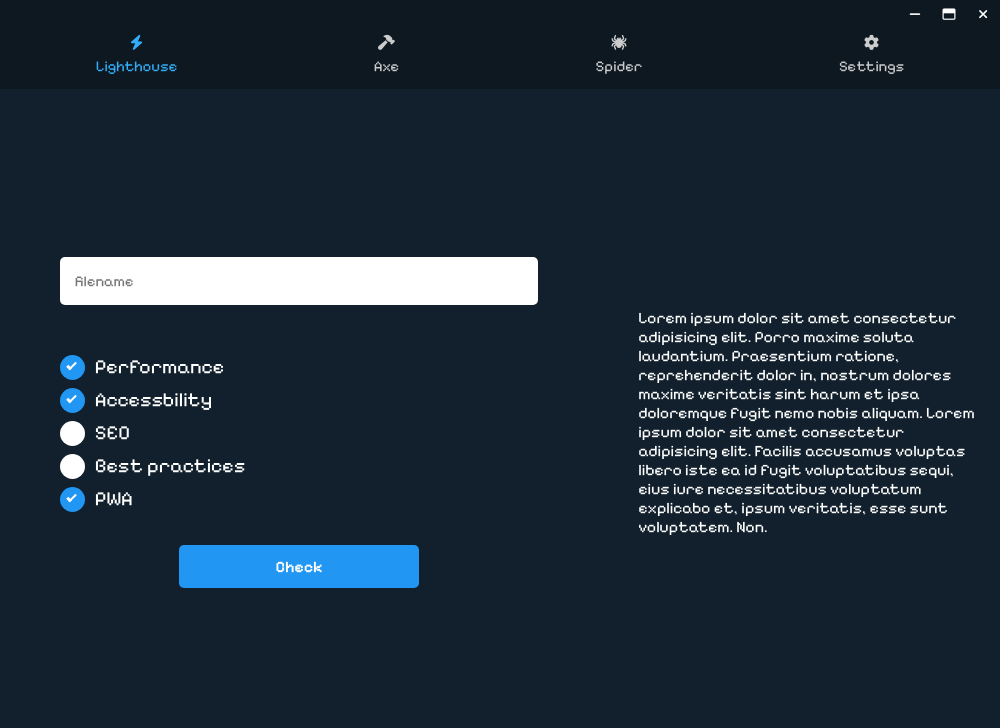
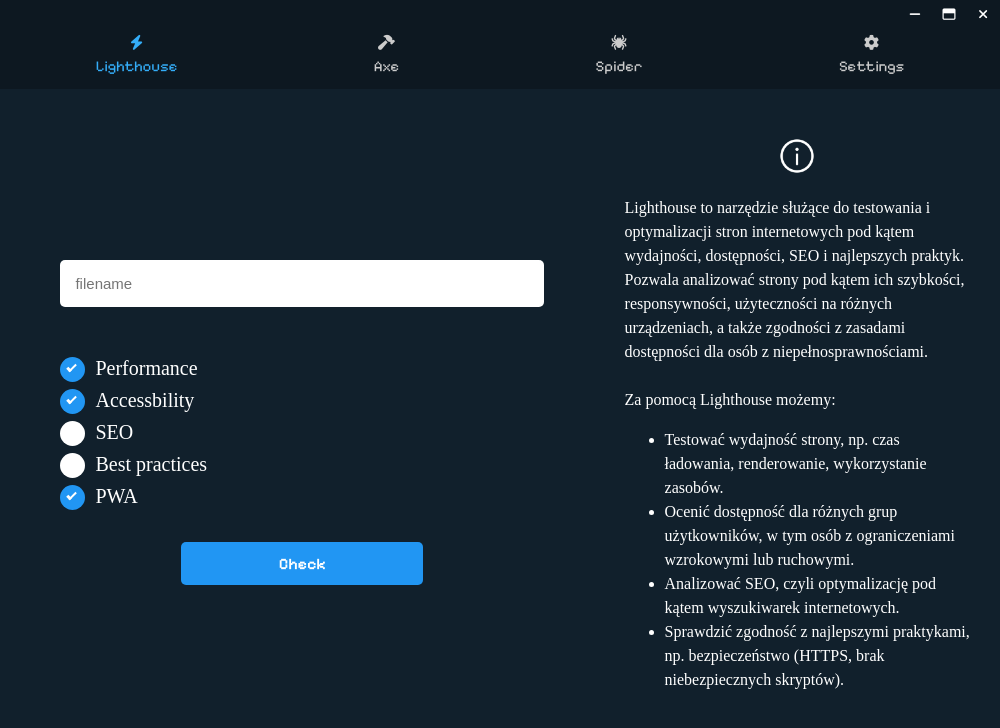
Before and after one commit to Lariw/seo-checker, an Electron app: page app/index.html in a window 1000 px wide. Drawn offline with Linux system fonts and the light colour scheme; no server answers.

Commit message:
New description
Added description, info-icon, some updated dependencies

```diff
--- a/app/index.html
+++ b/app/index.html
@@ -22,6 +22,10 @@
   <script defer src="./tests/lighthouse.js"></script>
   <script defer src="./tests/main.js"></script>
   <script defer src="./tests/axe.js"></script>
+  <link rel="preconnect" href="https://fonts.googleapis.com">
+  <link rel="preconnect" href="https://fonts.gstatic.com" crossorigin>
+  <link href="https://fonts.googleapis.com/css2?family=Lato:ital,wght@0,100;0,300;0,400;0,700;0,900;1,100;1,300;1,400;1,700;1,900&display=swap" rel="stylesheet">
+
 </head>
 
 <body>
@@ -83,16 +87,19 @@
     <section class="lighthouse section">
       <div class="formContainer">
         <div class="inputsContainer">
-          <input class="fileName__input input-lighthouse" placeholder="filename" id="lighthouse__testName" type="text" />
+          <input class="fileName__input input-lighthouse" placeholder="filename" id="lighthouse__testName"
+            type="text" />
 
-          <label class="checkboxContainer">Performance<input class="lighthouse__input" name="performance" checked type="checkbox" /><span
+          <label class="checkboxContainer">Performance<input class="lighthouse__input" name="performance" checked
+              type="checkbox" /><span class="checkmark"></span></label>
+          <label class="checkboxContainer">Accessbility<input class="lighthouse__input" name="accessibility" checked
+              type="checkbox" /><span class="checkmark"></span></label>
+          <label class="checkboxContainer">SEO<input class="lighthouse__input" name="seo" type="checkbox" /><span
               class="checkmark"></span></label>
-          <label class="checkboxContainer">Accessbility<input class="lighthouse__input" name="accessibility" checked type="checkbox" /><span
-              class="checkmark"></span></label>
-          <label class="checkboxContainer">SEO<input class="lighthouse__input" name="seo" type="checkbox" /><span class="checkmark"></span></label>
-          <label class="checkboxContainer">Best practices<input class="lighthouse__input" name="best-practices"  type="checkbox" /><span
-              class="checkmark"></span></label>
-          <label class="checkboxContainer">PWA<input class="lighthouse__input" name="pwa" checked type="checkbox" /><span class="checkmark"></span></label>
+          <label class="checkboxContainer">Best practices<input class="lighthouse__input" name="best-practices"
+              type="checkbox" /><span class="checkmark"></span></label>
+          <label class="checkboxContainer">PWA<input class="lighthouse__input" name="pwa" checked
+              type="checkbox" /><span class="checkmark"></span></label>
         </div>
 
         <div class="buttons">
@@ -101,16 +108,28 @@
       </div>
 
       <div class="aboutContainer">
+        <img class=aboutInfoImage src="./images/info.png" alt="Information image">
         <span class="aboutText">
-          Lorem ipsum dolor sit amet consectetur adipisicing elit. Porro
-          maxime soluta laudantium. Praesentium ratione, reprehenderit
-          dolor in, nostrum dolores maxime veritatis sint harum et ipsa
-          doloremque fugit nemo nobis aliquam. Lorem ipsum dolor sit amet
-          consectetur adipisicing elit. Facilis accusamus voluptas libero
-          iste ea id fugit voluptatibus sequi, eius iure necessitatibus
-          voluptatum explicabo et, ipsum veritatis, esse sunt voluptatem.
-          Non.
+          Lighthouse to narzędzie służące do testowania i optymalizacji stron internetowych pod kątem wydajności,
+          dostępności, SEO i najlepszych praktyk. Pozwala analizować strony pod kątem ich szybkości, responsywności,
+          użyteczności na różnych urządzeniach, a także zgodności z zasadami dostępności dla osób z
+          niepełnosprawnościami.
+
+          <br><br>
+          Za pomocą Lighthouse możemy:
+
+          <ul>
+            <li>Testować wydajność strony, np. czas ładowania, renderowanie, wykorzystanie zasobów.</li>
+            <li>Ocenić dostępność dla różnych grup użytkowników, w tym osób z ograniczeniami wzrokowymi lub ruchowymi.
+            </li>
+            <li>Analizować SEO, czyli optymalizację pod kątem wyszukiwarek internetowych.</li>
+            <li>Sprawdzić zgodność z najlepszymi praktykami, np. bezpieczeństwo (HTTPS, brak niebezpiecznych skryptów).
+            </li>
+          </ul>
+
         </span>
+
+
       </div>
     </section>
 
@@ -122,19 +141,25 @@
           <div class="inputs__columns">
             <div class="inputsColumnsContainer">
               <h2>WCAG 2</h2>
-              <label class="checkboxContainer">Level A<input class="axe-input" name="wcag2a" type="checkbox" /><span class="checkmark"></span></label>
-              <label class="checkboxContainer">Level AA<input class="axe-input" name="wcag2aa" checked type="checkbox" /><span class="checkmark"></span></label>
-              <label class="checkboxContainer">Level AAA<input class="axe-input" name="wcag2aaa" type="checkbox" /><span class="checkmark"></span></label>
+              <label class="checkboxContainer">Level A<input class="axe-input" name="wcag2a" type="checkbox" /><span
+                  class="checkmark"></span></label>
+              <label class="checkboxContainer">Level AA<input class="axe-input" name="wcag2aa" checked
+                  type="checkbox" /><span class="checkmark"></span></label>
+              <label class="checkboxContainer">Level AAA<input class="axe-input" name="wcag2aaa" type="checkbox" /><span
+                  class="checkmark"></span></label>
             </div>
             <div class="inputsColumnsContainer">
               <h2>WCAG 2.1</h2>
-              <label class="checkboxContainer">Level A<input class="axe-input" name="wcag21a" type="checkbox" /><span class="checkmark"></span></label>
-              <label class="checkboxContainer">Level AA<input class="axe-input" name="wcag21aa" checked type="checkbox" /><span class="checkmark"></span></label>
+              <label class="checkboxContainer">Level A<input class="axe-input" name="wcag21a" type="checkbox" /><span
+                  class="checkmark"></span></label>
+              <label class="checkboxContainer">Level AA<input class="axe-input" name="wcag21aa" checked
+                  type="checkbox" /><span class="checkmark"></span></label>
             </div>
 
             <div class="inputsColumnsContainer">
               <h2>WCAG 2.2</h2>
-              <label class="checkboxContainer">Level AA<input class="axe-input" name="wcag22aa" checked type="checkbox" /><span class="checkmark"></span></label>
+              <label class="checkboxContainer">Level AA<input class="axe-input" name="wcag22aa" checked
+                  type="checkbox" /><span class="checkmark"></span></label>
             </div>
           </div>
         </div>
@@ -144,9 +169,28 @@
       </div>
 
       <div class="aboutContainer">
-        <span class="aboutText">Lorem ipsum dolor sit amet consectetur adipisicing elit. Enim, maxime eveniet. Porro,
-          unde dolorem nisi debitis quia, ut fugiat nam sapiente itaque labore veritatis sint recusandae dolores ipsa
-          repellendus inventore.</span>
+        <img class=aboutInfoImage src="./images/info.png" alt="Information image">
+        <span class="aboutText">
+
+          Axe to narzędzie do automatycznego testowania dostępności stron internetowych, które pomaga programistom i
+          testerom wykrywać problemy związane z dostępnością na wczesnym etapie rozwoju aplikacji. Jest to jedno z
+          najpopularniejszych narzędzi do analizy zgodności z wytycznymi WCAG (Web Content Accessibility Guidelines).
+
+
+
+          <ul>
+            <li>Integracje: Axe działa jako rozszerzenie przeglądarek (Chrome, Firefox) lub biblioteka dla narzędzi
+              takich jak Selenium czy Puppeteer.</li>
+            <li>Automatyzacja testów: Umożliwia przeprowadzanie automatycznych testów dostępności, integrując się z
+              pipeline CI/CD, dzięki czemu błędy są wykrywane zanim trafią na produkcję.</li>
+            <li>Łatwość użycia: Po wykonaniu analizy Axe dostarcza szczegółowe raporty z opisami problemów i
+              sugerowanymi rozwiązaniami.</li>
+          </ul>
+
+
+
+
+        </span>
       </div>
     </section>
 
@@ -158,10 +202,12 @@
           <div class="inputs__columns">
             <div class="inputsColumnsContainer">
               <label class="checkboxContainer">Fonts<input type="checkbox" /><span class="checkmark"></span></label>
-              <label class="checkboxContainer">Images<input checked type="checkbox" /><span class="checkmark"></span></label>
+              <label class="checkboxContainer">Images<input checked type="checkbox" /><span
+                  class="checkmark"></span></label>
               <label class="checkboxContainer">Console logs<input type="checkbox" /><span
                   class="checkmark"></span></label>
-              <label class="checkboxContainer">Links<input checked type="checkbox" /><span class="checkmark"></span></label>
+              <label class="checkboxContainer">Links<input checked type="checkbox" /><span
+                  class="checkmark"></span></label>
               <label class="checkboxContainer">Screenshot<input checked type="checkbox" /><span
                   class="checkmark"></span></label>
             </div>
@@ -180,9 +226,23 @@
       </div>
 
       <div class="aboutContainer">
-        <span class="aboutText">Lorem, ipsum dolor sit amet consectetur adipisicing elit. Odio adipisci quisquam
-          doloribus in saepe debitis eveniet quidem obcaecati illo! Quas minus fugit laborum a nulla provident unde
-          nesciunt omnis eaque!</span>
+        <img class=aboutInfoImage src="./images/info.png" alt="Information image">
+        <span class="aboutText">
+          Skrypt stworzony w celu automatyzacji testów jakości stron, który skupia się na kilku kluczowych aspektach,
+          takich jak spójność wizualna, poprawność kodu oraz optymalizacja SEO. Dzięki szerokiemu zakresowi funkcji
+          narzędzie to wspiera programistów, testerów i specjalistów SEO w poprawie jakości stron internetowych.
+
+          <br><br>
+
+          <ul>
+            <li>Narzędzie automatycznie analizuje czcionki użyte na stronie, sprawdzając ich rodzaje, rozmiary oraz styl.</li>
+            <li>Analiza obrazów</li>
+            <li>Lista komunikatów z console log</li>
+            <li>Testowanie linków i statusów odpowiedzi</li>
+            <li>Screenshot całej strony</li>
+            <li>Kontrola SEO tagów</li>
+          </ul>
+        </span>
       </div>
     </section>
 
@@ -224,9 +284,7 @@
       <button class="modal__button js-closeModalBtn">X</button>
     </div>
 
-    <div class="modal__content">
-      <h1>modal</h1>
-    </div>
+
   </div>
 </body>
 
--- a/app/style/globalStyles.css
+++ b/app/style/globalStyles.css
@@ -84,7 +84,6 @@
   background-color: #2196f3;
   padding: 12px;
   border-radius: 5px;
-  font-family: "Pixelify Sans", sans-serif;
   font-size: 20px;
   font-weight: 700;
   color: #fff;
@@ -177,3 +176,15 @@
 .slider.round:before {
   border-radius: 50%;
 }
+
+.aboutContainer__infoIcon {
+  width: 30px;
+}
+
+.aboutInfoImage {
+  width:40px;
+}
+
+.aboutText {
+  line-height: 1.5;
+}
--- a/app/style/main.css
+++ b/app/style/main.css
@@ -1,6 +1,7 @@
 html {
   box-sizing: border-box;
-  font-family: "Pixelify Sans", sans-serif;
+  font-family: "Lato", sans-serif;
+  font-family: 'Times New Roman', Times, serif;
   color: #fff;
 }
 
--- a/app/style/sections.css
+++ b/app/style/sections.css
@@ -173,7 +173,7 @@
   margin-bottom: 50px;
   border: none;
   outline: none;
-  font-family: "Pixelify Sans", sans-serif;
+
   font-size: 15px;
 }
 
@@ -181,10 +181,12 @@
   display: flex;
   align-items: center;
   width: 40%;
-  margin: 0 20px;
+  flex-direction: column;
+  justify-content: center;
+  gap: 20px;
+  margin-right: 30px;
 }
 
-/* progress bars */
 
 .lighthouse__progressBar {
   display: none;
@@ -198,7 +200,6 @@
   display: none;
 }
 
-/* axe section */
 
 .sectionContent {
   display: flex;
@@ -217,7 +218,7 @@
   gap: 50px;
 }
 
-/* settings */
+
 
 .settingsList {
   list-style: none;
@@ -263,11 +264,10 @@
   margin: 0;
   width: 40%;
   padding: 6px;
-  font-family: "Courier New", Courier, monospace;
 }
 
 .btn-active {
-  width:200px;
+  width: 200px;
   display: flex;
   justify-content: center;
   gap: 20px;
@@ -285,11 +285,21 @@
 }
 
 @-webkit-keyframes spin {
-  0% { -webkit-transform: rotate(0deg); }
-  100% { -webkit-transform: rotate(360deg); }
+  0% {
+    -webkit-transform: rotate(0deg);
+  }
+
+  100% {
+    -webkit-transform: rotate(360deg);
+  }
 }
 
 @keyframes spin {
-  0% { transform: rotate(0deg); }
-  100% { transform: rotate(360deg); }
+  0% {
+    transform: rotate(0deg);
+  }
+
+  100% {
+    transform: rotate(360deg);
+  }
 }
```
Also changed, not shown: package.json (+12 -3 lines), app/images/info.png (added), 2 other files.
